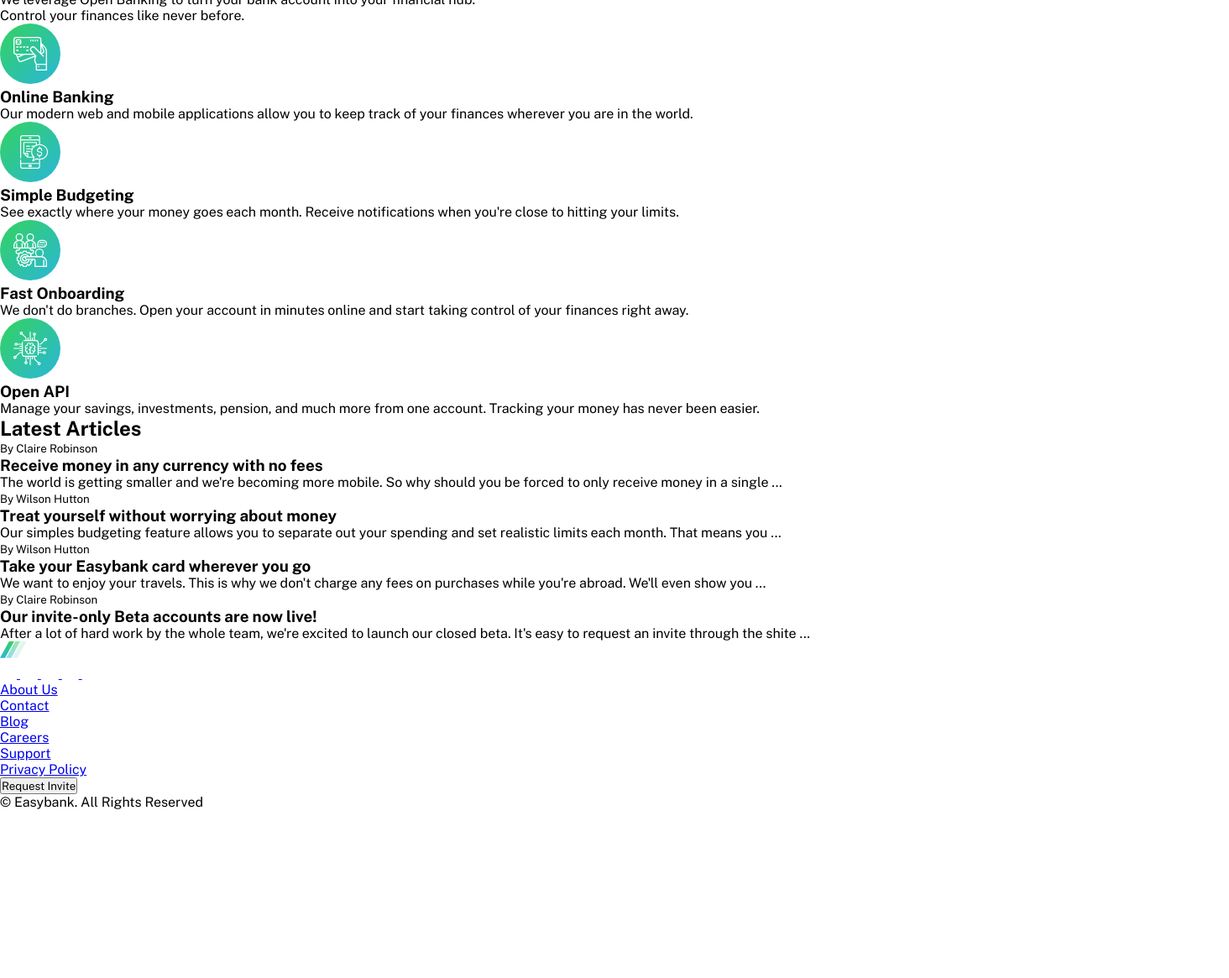
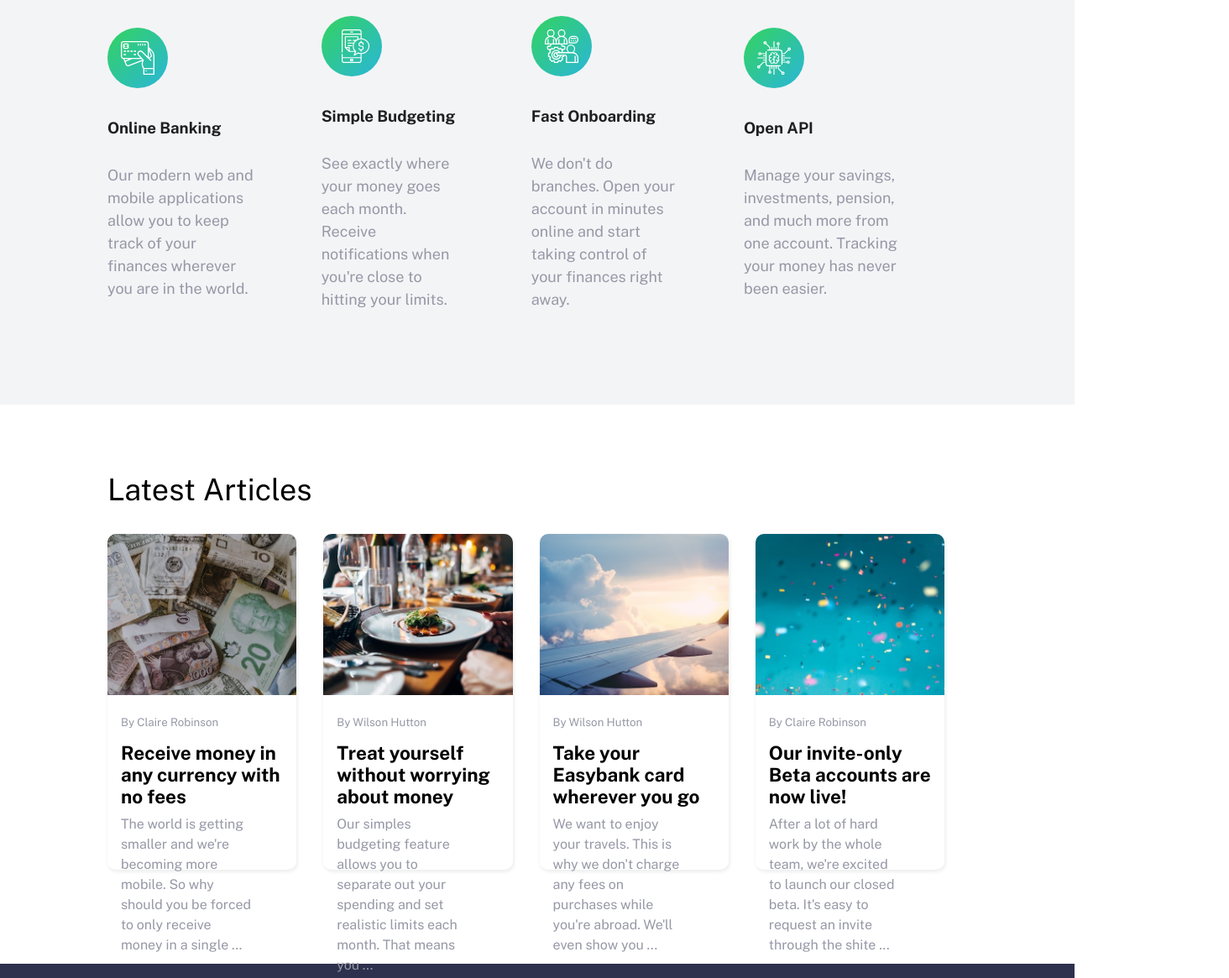
Before and after one commit to wagnnermorais/FEM-Easybank-landing-page, a plain HTML site: page index.html in a window 1280 px wide. Shown: the part 1187-2352 px from the top of the page at 84% size, 1464 px wide, since content can reach past the window. Before the commit the page ends 2152 px from the top, so only its background shows below. Drawn offline with nearby package versions, Linux system fonts and the light colour scheme; files whose address does not match are found by name.

Commit message:
feat: finishing full hd styling

```diff
--- a/css/style.css
+++ b/css/style.css
@@ -1,4 +1,4 @@
-@import url('https://fonts.googleapis.com/css2?family=Public+Sans:ital,wght@0,300;0,400;0,700;1,300;1,400;1,700&display=swap');
+@import url("https://fonts.googleapis.com/css2?family=Public+Sans:ital,wght@0,300;0,400;0,700;1,300;1,400;1,700&display=swap");
 
 :root {
   --primary-dark-blue: hsl(233, 26%, 24%);
@@ -7,20 +7,339 @@
   --neutral-grayish-blue: hsl(233, 8%, 62%);
   --neutral-light-grayish-blue: hsl(220, 16%, 96%);
   --neutral-very-light-gray: hsl(0, 0%, 98%);
-  --neutral-white: hsl(0, 0%, 100%)
+  --neutral-white: hsl(0, 0%, 100%);
   --main-fs: 18px;
   --fw-thin: 300;
   --fw-regular: 400;
-  --fw-semi-bold: 700
+  --fw-semi-bold: 700;
 }
 
 * {
   padding: 0;
   margin: 0;
   box-sizing: border-box;
-  font-family: 'Public Sans', sans-serif;
+  list-style: none;
+  text-decoration: none;
+  font-family: "Public Sans", sans-serif;
 }
 
 html {
-  scroll-behavior: smooth ;
+  scroll-behavior: smooth;
 }
+
+body {
+  overflow-x: hidden;
+}
+
+/* wrappers */
+
+.header-wrapper,
+.introduction-wrapper,
+.footer-wrapper {
+  padding: 1rem 0;
+  display: flex;
+  align-items: center;
+  justify-content: space-between;
+  width: 80%;
+  margin: 0 auto;
+}
+
+.services-wrapper,
+.articles-wrapper {
+  padding: 1rem 0;
+  width: 80%;
+  margin: 0 auto;
+}
+/* -------  */
+
+header {
+  background: var(--neutral-white);
+  border-bottom: 1px solid rgba(0, 0, 0, 0.0555);
+  z-index: 9;
+  position: relative;
+}
+
+.header-navigation ul {
+  display: flex;
+  gap: 2.5rem;
+}
+
+.header-navigation a {
+  position: relative;
+  font-size: var(--main-fs);
+  color: var(--neutral-grayish-blue);
+  transition: 0.35s;
+}
+
+.header-navigation a:hover {
+  color: var(--primary-dark-blue);
+}
+
+.header-navigation a::after {
+  content: "";
+  position: absolute;
+  left: 0px;
+  bottom: -30px;
+  width: 100%;
+  height: 5px;
+  background: linear-gradient(
+    to right,
+    var(--primary-lime-green),
+    var(--primary-bright-cyan)
+  );
+  border-radius: 5px;
+  transform: scaleX(0);
+  transition: transform 0.2s;
+}
+
+.header-navigation a:hover::after {
+  transform: scaleX(1);
+}
+
+.request-button {
+  padding: 1rem 3rem;
+  background: linear-gradient(
+    to right,
+    var(--primary-lime-green),
+    var(--primary-bright-cyan)
+  );
+  color: var(--neutral-white);
+  font-weight: var(--fw-semi-bold);
+  border: none;
+  border-radius: 30px;
+  cursor: pointer;
+  transition: 0.2s;
+}
+
+.request-button:hover {
+  background: linear-gradient(
+    to right,
+    hsl(136, 74%, 65%),
+    hsl(155, 64%, 59%),
+    var(--primary-bright-cyan)
+  );
+}
+
+.company-introduction {
+  max-width: 35%;
+}
+
+.company-introduction h1 {
+  font-size: calc(3 * var(--main-fs));
+  font-weight: var(--fw-regular);
+}
+
+.company-introduction p {
+  margin: 2rem 0;
+  font-size: var(--main-fs);
+  font-weight: var(--fw-regular);
+  color: var(--neutral-grayish-blue);
+  padding-right: 5rem;
+}
+
+.introduction-section {
+  padding: 10rem 0;
+  position: relative;
+}
+
+.app-background {
+  background-image: url("../images/bg-intro-desktop.svg");
+  background-repeat: no-repeat;
+  background-size: cover;
+  position: absolute;
+  min-height: 55vh;
+  width: 50%;
+  right: -6rem;
+  bottom: -5rem;
+}
+
+.cel {
+  position: relative;
+  width: 80%;
+  right: -13.5rem;
+  bottom: -5.5rem;
+  z-index: 1;
+}
+
+.company-services {
+  padding: 5rem 0;
+  background: var(--neutral-light-grayish-blue);
+}
+
+.company-services h2,
+.articles-section h2 {
+  font-weight: var(--fw-regular);
+}
+
+.company-services h2 {
+  font-size: calc(2 * var(--main-fs));
+}
+
+.title p {
+  margin: 2rem 0 0;
+  font-size: var(--main-fs);
+  line-height: 1.5;
+  color: var(--neutral-grayish-blue);
+}
+
+.title p:last-child {
+  margin: 0;
+}
+
+.company-qualities {
+  display: flex;
+  align-items: center;
+  margin: 2rem 0 0;
+  gap: 0.65rem;
+}
+
+.quality-box {
+  margin-top: 2rem;
+  padding: 1rem 0;
+}
+
+.quality-box h3 {
+  font-weight: var(--fw-semi-bold);
+  color: rgba(0, 0, 0, 0.876);
+  margin: 2rem 0;
+}
+
+.quality-box p {
+  padding-right: 4.3rem;
+  font-size: var(--main-fs);
+  line-height: 1.5;
+  color: var(--neutral-grayish-blue);
+}
+
+/* articles section start */
+.articles-section {
+  padding: 4rem 0;
+}
+
+.articles-section h2 {
+  font-size: calc(2 * var(--main-fs));
+}
+
+.company-articles {
+  display: flex;
+  margin: 2rem 0;
+  width: 100%;
+  gap: 2rem;
+}
+
+.article-box {
+  display: flex;
+  flex-direction: column;
+  min-height: 50vh;
+  width: 22%;
+  padding: 0 0 1rem;
+  border: none;
+  border-radius: 10px;
+  box-shadow: 1px 2px 5px rgba(0, 0, 0, 0.0858);
+}
+
+.article-box small {
+  margin: 1.5rem 0 0.5rem;
+  padding: 0 1rem;
+  color: var(--neutral-grayish-blue);
+}
+
+.article-box h3 {
+  margin: 0.5rem 0;
+  padding: 0 1rem;
+  font-size: calc(1.25 * var(--main-fs));
+}
+
+.article-box p {
+  padding: 0 3.25rem 0 1rem;
+  font-weight: var(--fw-regular);
+  line-height: 1.5;
+  color: var(--neutral-grayish-blue);
+}
+
+.currency {
+  background-image: url("../images/image-currency.jpg");
+  background-size: cover;
+  background-position: center;
+  border-radius: 10px 10px 0 0;
+  width: 100%;
+  min-height: 50%;
+}
+
+.restaurant {
+  background-image: url("../images/image-restaurant.jpg");
+  background-size: cover;
+  background-position: center;
+  border-radius: 10px 10px 0 0;
+  width: 100%;
+  min-height: 50%;
+}
+
+.plane {
+  background-image: url("../images/image-plane.jpg");
+  background-size: cover;
+  background-position: center;
+  border-radius: 10px 10px 0 0;
+  width: 100%;
+  min-height: 50%;
+}
+
+.confetti {
+  background-image: url("../images/image-confetti.jpg");
+  background-size: cover;
+  background-position: center;
+  border-radius: 10px 10px 0 0;
+  width: 100%;
+  min-height: 50%;
+}
+
+footer {
+  padding: 1.5rem 0;
+  background: var(--primary-dark-blue);
+}
+
+.footer-navigation {
+  display: flex;
+  gap: 10rem;
+}
+
+.company-socials {
+  display: flex;
+  align-items: center;
+  margin: 2.5rem 0 0;
+  gap: 0.8rem;
+}
+
+.footer-nav {
+  display: flex;
+  align-items: center;
+  gap: 8rem;
+}
+
+.nav-content li {
+  margin: 0 0 1rem;
+}
+
+.nav-content a {
+  color: var(--neutral-light-grayish-blue);
+  font-weight: var(--fw-thin);
+  transition: 0.35s;
+}
+
+.nav-content a:hover {
+  color: var(--primary-lime-green);
+}
+
+.footer-button-box {
+  margin-bottom: 1rem;
+}
+
+.button-box {
+  display: flex;
+  justify-content: flex-end;
+}
+
+.footer-button-box p {
+  margin: 2.5rem 0 0;
+  color: var(--neutral-grayish-blue);
+}
```
